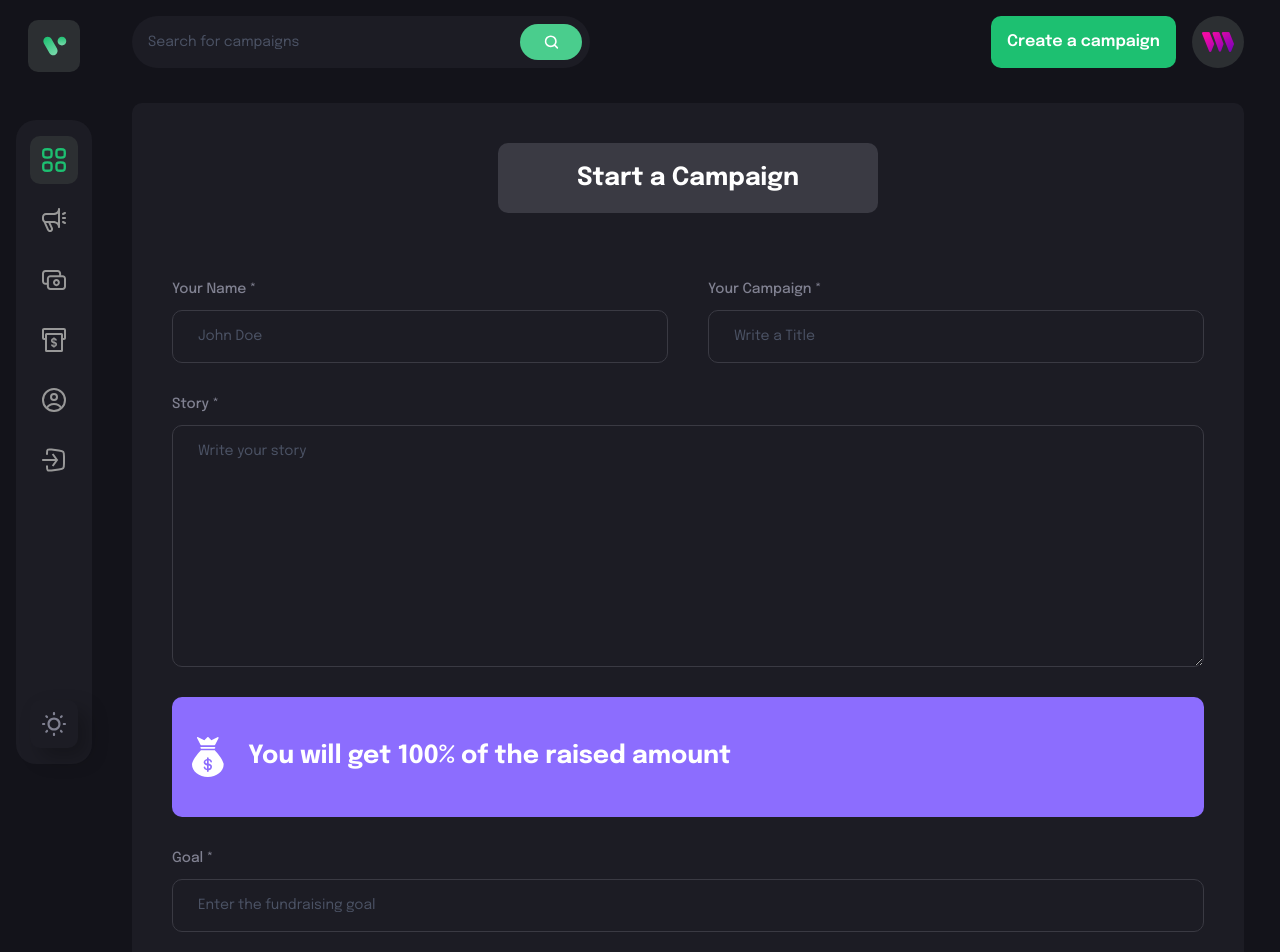
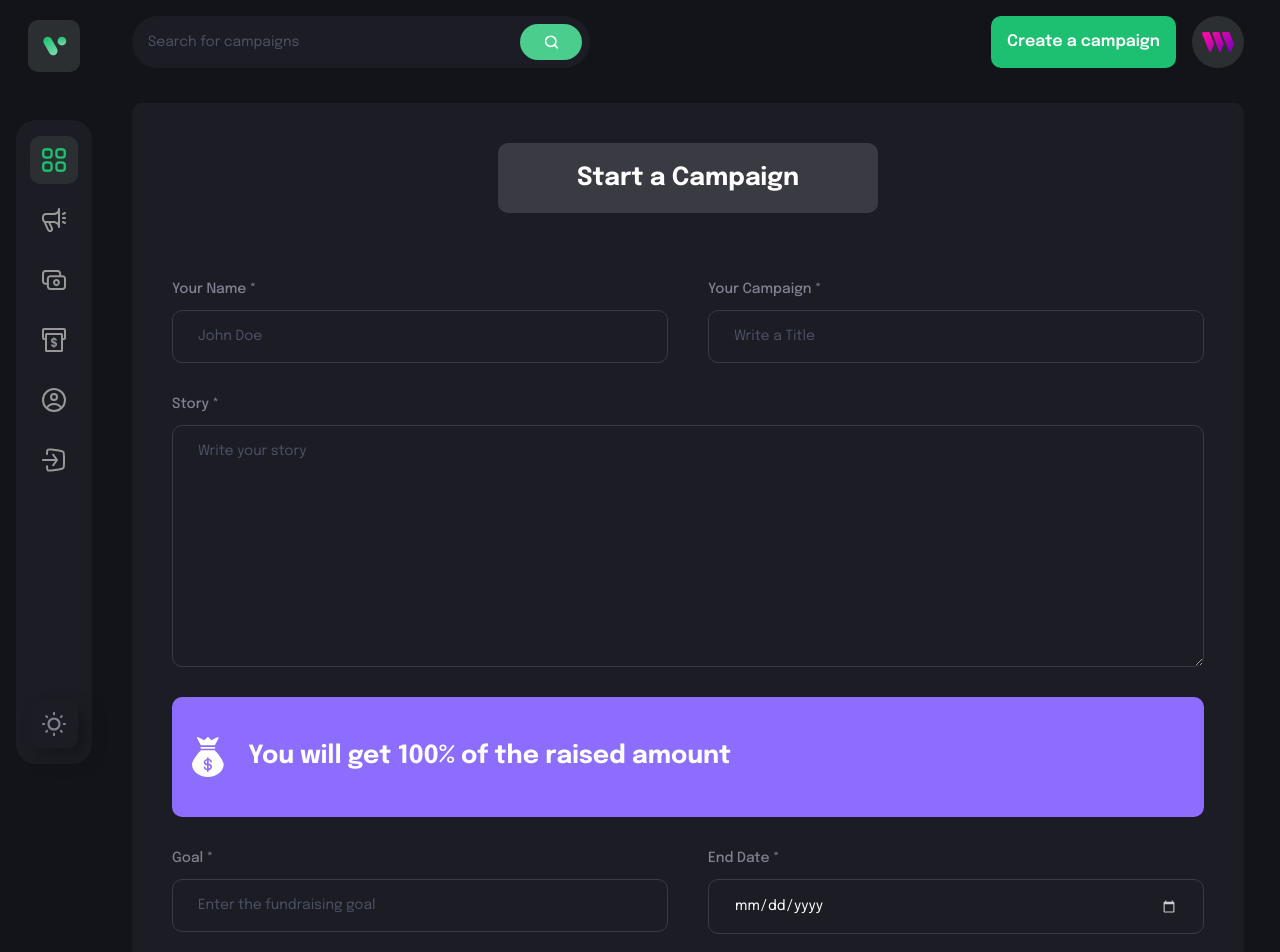
Before and after one commit to vcristian1/SmartCampaigns, a React (Vite) app in the folder client/: page /create-campaign in a window 1280 px wide. Shown: the top 952 px of the page. Built offline with nearby package versions, Linux system fonts and the light colour scheme; what @thirdweb-dev/react would draw is missing.

Commit message:
contained the Goal and End Date field within a div that has flex wrap to have both inputs share the width of the container similar to your name and your campaign name

```diff
--- a/client/src/pages/CreateCampaign.jsx
+++ b/client/src/pages/CreateCampaign.jsx
@@ -59,7 +59,7 @@ const CreateCampaign = () => {
           <img src={money} alt={money} className="w-[40px] h-[40px] object-contain"/>
           <h4 className='font-epilogue font-bold text-[25px] text-white ml-[20px]'>You will get 100% of the raised amount</h4>
         </div>
-
+        <div className='flex flex-wrap gap-[40px]'>
           <FormField
           labelName="Goal *"
           placeholder="Enter the fundraising goal"
@@ -74,6 +74,7 @@ const CreateCampaign = () => {
           value={form.date}
           handleChange={() => {}}
           />
+        </div>
         <FormField
          labelName="Campaign Image *"
          placeholder="Place image URL of your Smart Campaign"
```
Lines whose indentation alone changed are shown as unchanged.
